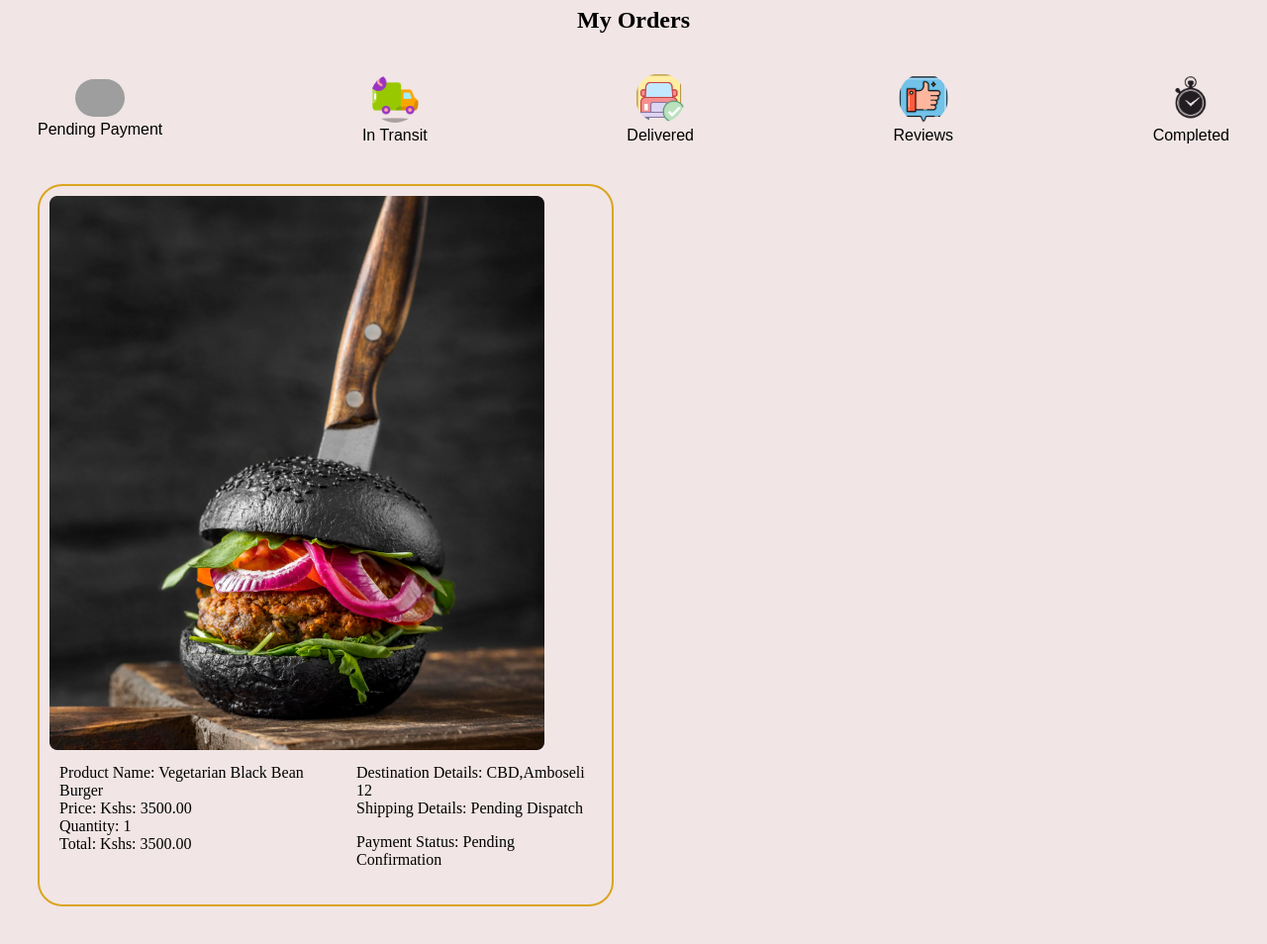
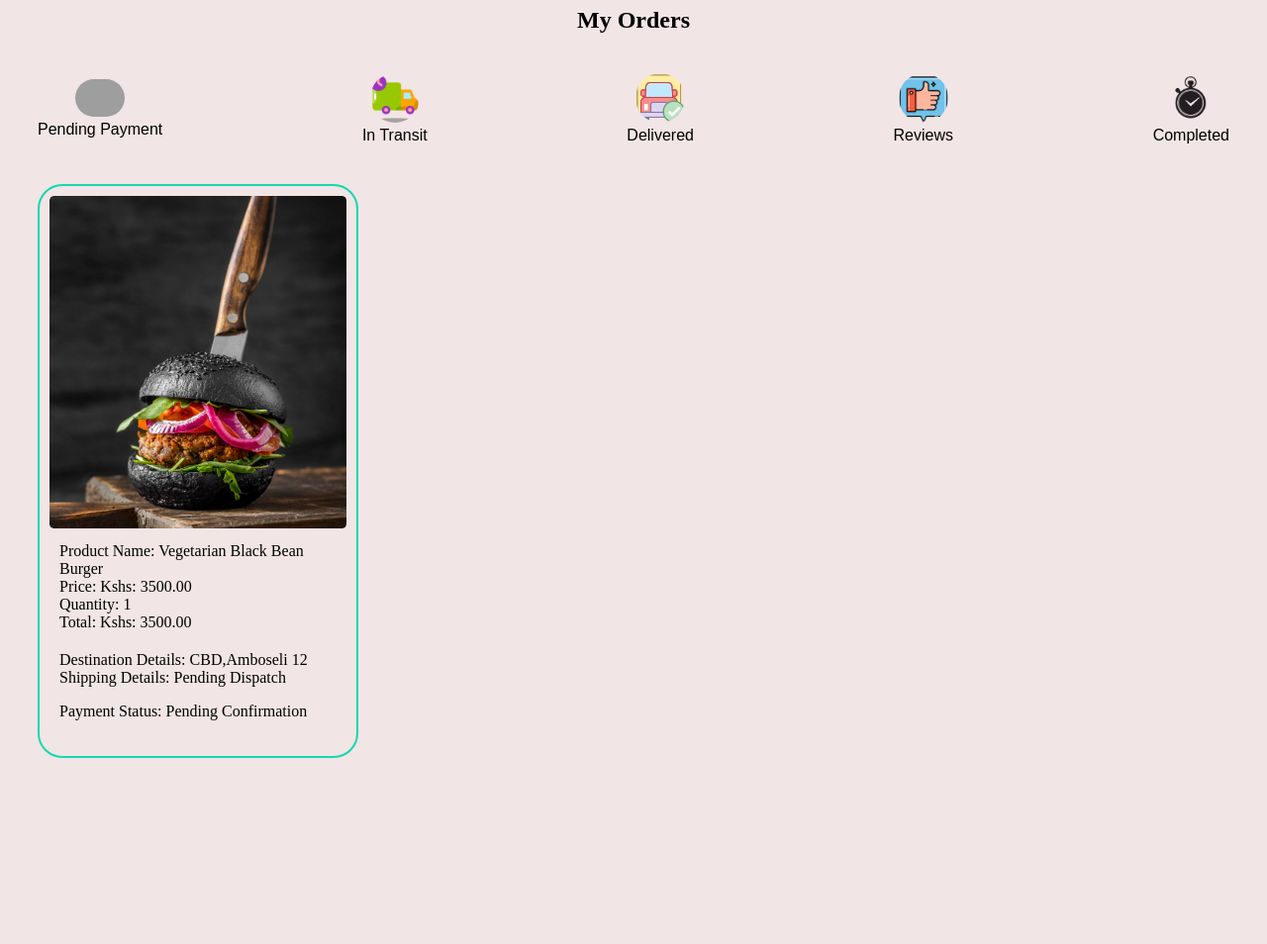
Before and after one commit to Thomas-m-waka/food_ordering_system, a Django app: page /pending_payment in a window 1280 px wide. Shown: the part 113-1067 px from the top of the page at 99% size. After the commit the page ends 879 px from the top, so only its background shows below. Run offline with Django 4.2, Linux system fonts and the light colour scheme; a user stored in the database is signed in; data comes from the database, SQL or seed files in the repository; grey boxes are pictures that could not be loaded.

Commit message:
Update order.css

```diff
--- a/products/static/order.css
+++ b/products/static/order.css
@@ -1,30 +1,34 @@
 html{
-    background-color: #f1e5e5;
+    background-color: rgb(191, 239, 239);
 }
 .cart-items{
-    display: grid;
-    grid-template-columns: repeat(2,1fr);
+    display: flex;
+    flex-direction: row;
     justify-content: space-between;
+
 }
 .item-img{
-    width: 350px;
-    height: 200px;
-    border-radius: 25px;
+      border-radius: 25px;
     margin-left: auto;
     margin-right: auto;
     display: block;
 }
 .items-cont{
     margin: 20px;
+    max-width:300px;
     padding: 10px;
-    border: 2px solid goldenrod;
+    border: 2px solid rgb(19, 216, 177);
     border-radius: 25px;
     align-items: center;
 }
+.items-cont img{
+    width:100%;
+}
 .items{
     display: flex;
-    flex-direction: row;
+    flex-direction: column;
     justify-content: space-between;
+    width:100%;
 }
 .product-info{
     padding: 10px;
@@ -60,7 +64,9 @@
 }
 @media screen and (max-width:676px)  {
     .cart-items{
-        grid-template-columns: repeat(1,1fr);
+        display:flex;
+        flex-direction: column;
+
     }
     .items{
         flex-direction: column;
```
